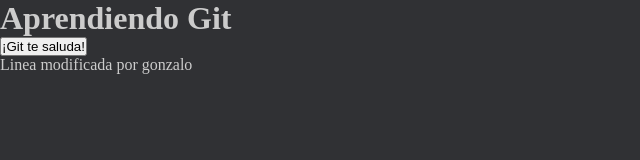
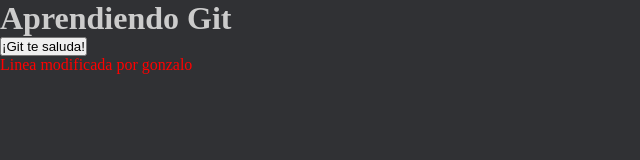
Before and after one commit to AgusJP/PracticaGit, a plain HTML site: page index.html in a window 1280 px wide. Shown: the whole page, without its empty margins (0-640 px from the left). Drawn offline with Linux system fonts and the light colour scheme.

Commit message:
Commit rama gonzalo

```diff
--- a/main.css
+++ b/main.css
@@ -8,3 +8,9 @@ body {
     background-color: #303134;
     color: #ccc;
 }
+
+/*RAMA GONZALO*/
+
+p{
+    color: red;
+}
```
